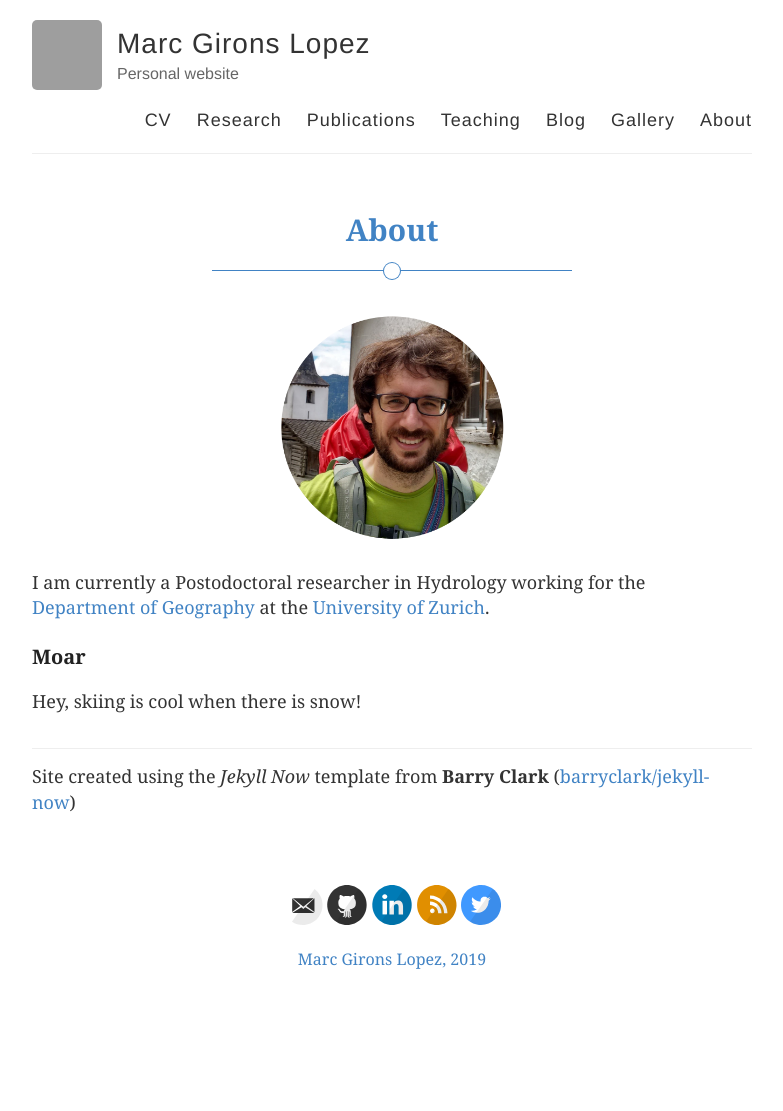
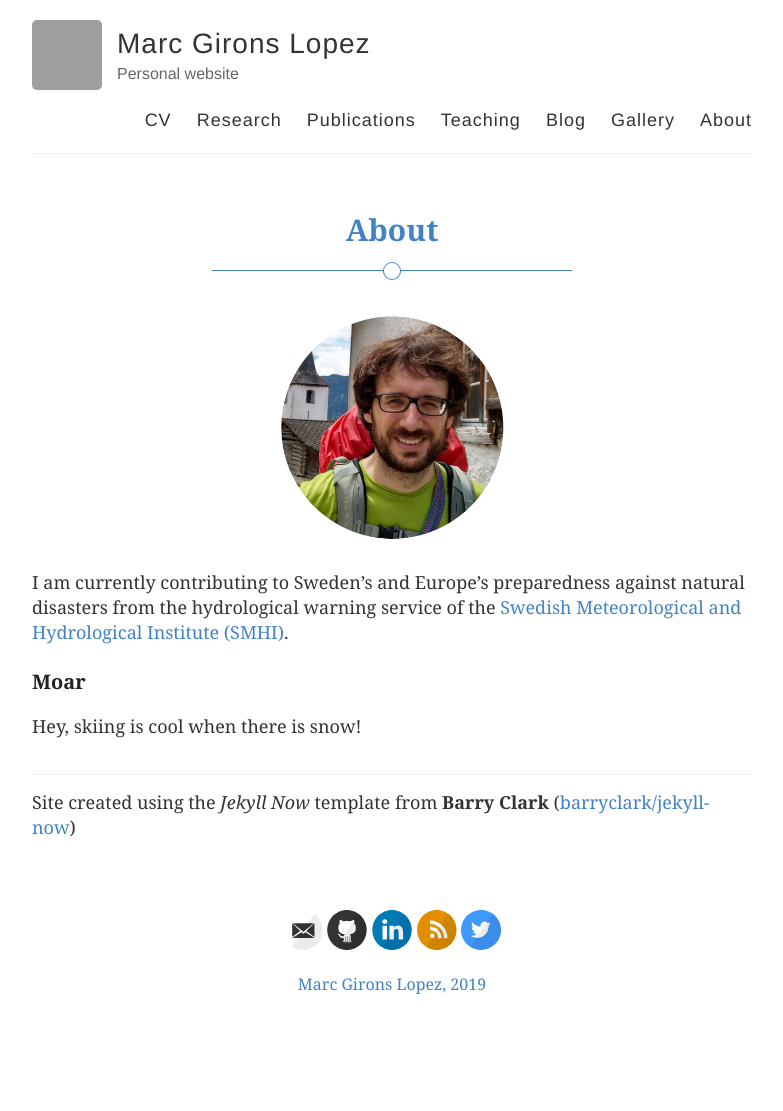
Before and after one commit to GironsLopez/GironsLopez.github.io, a Jekyll site: the page built from about/about.md, in a window 1280 px wide. Shown: the whole page, without its empty margins (248-1031 px from the left). Built offline with Jekyll 4.4.1, drawn with Linux system fonts in a browser that asks for light colours; before the commit the page ends 1086 px from its top, so only the background shows below that; grey boxes are pictures that could not be loaded.

Commit message:
Update about.md

```diff
--- a/about/about.md
+++ b/about/about.md
@@ -7,7 +7,7 @@ permalink: /about/
 
 <center><img src="{{ site.baseurl }}/img/profile.jpg" alt="That's me!" style="width: 250px;"/></center>
 
-I am currently a Postodoctoral researcher in Hydrology working for the [Department of Geography](http://www.geo.uzh.ch/en.html){:target="_blank"} at the [University of Zurich](http://www.uzh.ch/en.html){:target="_blank"}.
+I am currently contributing to Sweden's and Europe's preparedness against natural disasters from the hydrological warning service of the [Swedish Meteorological and Hydrological Institute (SMHI)](https://www.smhi.se/en){:target="_blank"}.
 
 ### Moar
 
```
